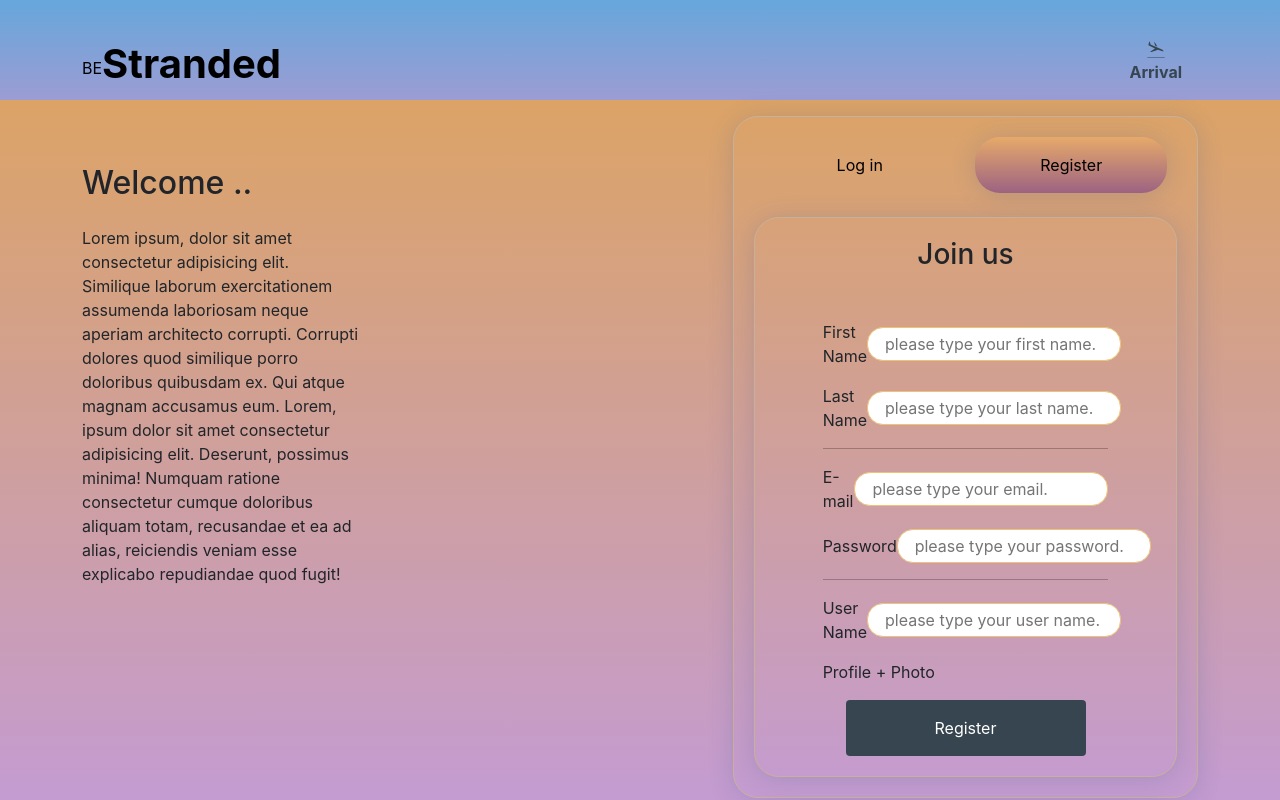
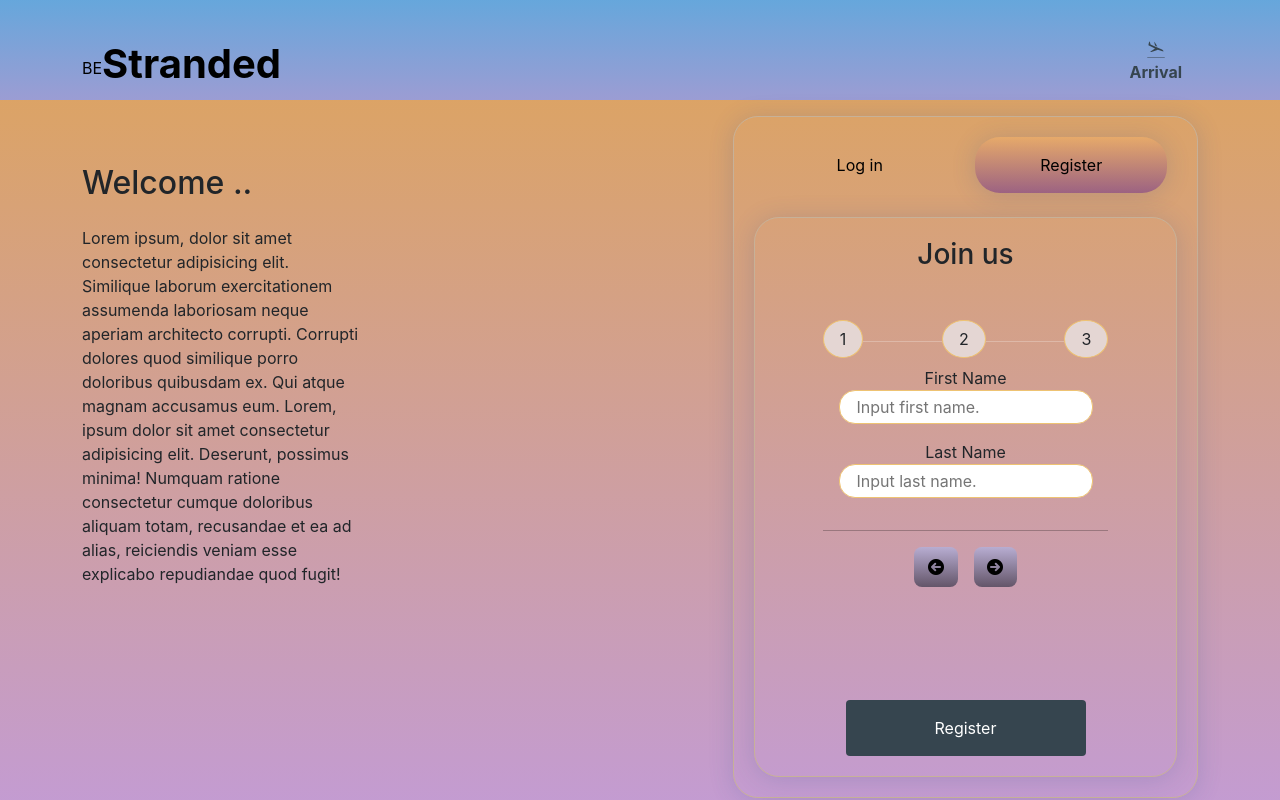
Before and after one commit to Mostafa-Eltazy/Stranded, a React (Create React App) app in the folder application/: page / in a window 1280 px wide. Both pictures are taken after a click on the button "Register". Shown: the top 800 px of the page. Built offline with nearby package versions, Linux system fonts and the light colour scheme.

Commit message:
Registration form validation with react-hook-form and re-styling

```diff
--- a/application/src/components/LandingComponents/AuthenticationForm.jsx
+++ b/application/src/components/LandingComponents/AuthenticationForm.jsx
@@ -89,7 +89,7 @@ const AuthenticationForm = () => {
                   setAuthData({ ...authData, password: e.target.value })
                 }
               />
-              <label htmlFor="eye">
+              <label style={{cursor:"pointer"}} htmlFor="eye">
                 <i
                   className={`${
                     hidden ? "far fa-eye-slash" : "far fa-eye"
@@ -102,7 +102,7 @@ const AuthenticationForm = () => {
                 onClick={() => {
                   isHidden(!hidden);
                 }}
-                hidden="true"
+                hidden={true}
               />
             </div>
             {errors.password && (
--- a/application/src/components/LandingComponents/Forms.jsx
+++ b/application/src/components/LandingComponents/Forms.jsx
@@ -1,6 +1,7 @@
 import React, { useState } from "react";
 import AuthenticationForm from "./AuthenticationForm";
 import RegistrationForm from "./RegistrationForm";
+import { StepOne, StepTwo, StepThree } from "./RegistrationForm";
 
 const Forms = () => {
   const [change, setChange] = useState(true);
@@ -25,7 +26,15 @@ const Forms = () => {
           Register{" "}
         </button>
       </div>
-      {change ? <AuthenticationForm /> : <RegistrationForm />}
+      {change ? (
+        <AuthenticationForm />
+      ) : (
+        <RegistrationForm>
+          <StepOne />
+          <StepTwo />
+          <StepThree />
+        </RegistrationForm>
+      )}
     </div>
   );
 };
--- /dev/null
+++ b/application/src/components/LandingComponents/RegistrationBar.jsx
@@ -0,0 +1,62 @@
+import React from "react";
+
+const RegistrationBar = ({ current_index, errors }) => {
+  return (
+    <div className="reg-bar d-flex justify-content-around mb-2">
+      <span
+        className={
+          current_index > 0
+            ? errors.firstName && errors.lastName
+              ? "missing"
+              : "active"
+            : ""
+        }
+      >
+        1
+      </span>
+
+      <hr
+        className={
+          current_index > 0
+            ? errors.firstName && errors.lastName
+              ? "missing"
+              : "active"
+            : ""
+        }
+      />
+      <span
+        className={
+          current_index > 1
+            ? errors.email && errors.password
+              ? "missing"
+              : "active"
+            : ""
+        }
+      >
+        2
+      </span>
+      <hr
+        className={
+          current_index > 1
+            ? errors.email && errors.password
+              ? "missing"
+              : "active"
+            : ""
+        }
+      />
+      <span
+      //   className={
+      //       current_index > 1
+      //         ? errors.userName
+      //           ? "missing"
+      //           : "active"
+      //         : ""
+      //     }
+      >
+        3
+      </span>
+    </div>
+  );
+};
+
+export default RegistrationBar;
--- a/application/src/components/LandingComponents/RegistrationForm.jsx
+++ b/application/src/components/LandingComponents/RegistrationForm.jsx
@@ -1,10 +1,19 @@
-import React from "react";
+import React, { useEffect } from "react";
 import { useState } from "react";
 import { useNavigate } from "react-router-dom";
 import { registerNewUserData } from "./LandingApi";
+import { useForm } from "react-hook-form";
+import RegistrationBar from "./RegistrationBar";
 
-const RegistrationForm = () => {
+const RegistrationForm = ({ children }) => {
   const [userData, setUserData] = useState({});
+  const [currentIndex, setCurrentIndex] = useState(0);
+  const {
+    register,
+    handleSubmit,
+    formState: { errors, isValid },
+  } = useForm();
+
   const nav = useNavigate();
   const handlFormSubmit = async () => {
     try {
@@ -16,92 +25,60 @@ const RegistrationForm = () => {
       console.log("Regestration Failed due to:", err);
     }
   };
+  const navigateSteps = (step) => {
+    if (
+      currentIndex + step < React.Children.toArray(children).length &&
+      currentIndex + step > -1
+    ) {
+      setCurrentIndex(currentIndex + step);
+    }
+  };
+  useEffect(() => {
+    console.log("the user data", userData);
+  }, [userData]);
 
   return (
     <div className="landing-form  d-flex flex-column align-items-center justify-content-between w-100">
       <div className="d-flex flex-column align-items-center justify-content-between w-100">
         <h3 className="mb-5"> Join us</h3>
         <form className="w-75">
-        <div className="d-flex flex-column flex-lg-row align-items-center justify-content-between mb-3">
-            <label htmlFor="first-name">First Name</label>
-            <input
-              type="text"
-              name="first-name"
-              id="first-name"
-              placeholder="please type your first name."
-              onChange={(e) =>
-                setUserData({ ...userData, fname: e.target.value })
-              }
-            />
-          </div>
-          <div className="d-flex flex-column flex-lg-row align-items-center justify-content-between mb-3">
-            <label htmlFor="last-name">Last Name</label>
-            <input
-              type="text"
-              name="last-name"
-              id="last-name"
-              placeholder="please type your last name."
-              onChange={(e) =>
-                setUserData({ ...userData, lname: e.target.value })
-              }
-            />
+          <div className="d-flex flex-column">
+            <RegistrationBar current_index={currentIndex} errors={errors} />
+            {React.Children.map(children, (child) => {
+              return React.cloneElement(child, {
+                userData,
+                setUserData,
+                currentIndex,
+                register,
+                errors,
+              });
+            })}
           </div>
           <hr style={{ backgroundColor: "black", width: "100%" }} />
-          <div className="d-flex flex-column flex-lg-row align-items-center justify-content-between mb-3">
-            <label htmlFor="email">E-mail</label>
-            <input
-              type="email"
-              name="email"
-              id="email"
-              placeholder="please type your email."
-              onChange={(e) =>
-                setUserData({ ...userData, email: e.target.value })
-              }
-            />
-          </div>
-          <div className="d-flex flex-column flex-lg-row align-items-center justify-content-between mb-3">
-            <label htmlFor="passwword">Password</label>
-            <input
-              type="passwword"
-              name="passwword"
-              id="passwword"
-              placeholder="please type your password."
-              onChange={(e) =>
-                setUserData({ ...userData, password: e.target.value })
-              }
-            />
-          </div>
-          <hr style={{ backgroundColor: "black", width: "100%" }} />
-          <div className="d-flex flex-column flex-lg-row align-items-center justify-content-between mb-3">
-            <label htmlFor="user-name">User Name</label>
-            <input
-              type="text"
-              name="user-name"
-              id="user-name"
-              placeholder="please type your user name."
-              onChange={(e) =>
-                setUserData({ ...userData, username: e.target.value })
-              }
-            />
-          </div>
-          <div className="d-flex flex-column flex-lg-row align-items-center justify-content-between mb-3">
-            <label htmlFor="profile-photo">
-              Profile + Photo
-              <input
-                type="file"
-                name="profile-photo"
-                id="profile-photo"
-                placeholder="please upload your profile photo."
-                style={{ display: "none" }}
-                onChange={(e) =>
-                  setUserData({ ...userData, file: e.target.value })
-                }
-              />
-            </label>
-          </div>
         </form>
+        <div className="d-felx mb-2">
+          <button
+            className="stranded-button-icon-gray"
+            onClick={() => navigateSteps(-1)}
+          >
+            {" "}
+            <i class="fas fa-arrow-circle-left"></i>
+          </button>
+          <button
+            className="stranded-button-icon-gray"
+            onClick={() => navigateSteps(1)}
+          >
+            {" "}
+            <i class="fas fa-arrow-circle-right"></i>
+          </button>
+        </div>
       </div>
-      <button className="stranded-button" onClick={handlFormSubmit}>
+
+      <button
+        className="stranded-button"
+        onClick={handleSubmit(handlFormSubmit)}
+        // disabled={!isValid}
+      >
         {" "}
         Register{" "}
       </button>
@@ -110,3 +87,258 @@ const RegistrationForm = () => {
 };
 
 export default RegistrationForm;
+
+export const StepOne = ({
+  userData,
+  setUserData,
+  currentIndex,
+  register,
+  errors,
+}) => {
+  return (
+    <>
+      <div
+        className={
+          currentIndex === 0
+            ? "d-flex flex-column  align-items-center justify-content-between mb-3"
+            : "d-none"
+        }
+      >
+        <label htmlFor="first-name">First Name</label>
+        <input
+          type="text"
+          name="first-name"
+          id="first-name"
+          defaultValue={userData?.fname || null}
+          {...register("firstName", {
+            required: { value: true, message: "First Name is a Requirment" },
+            // pattern: {
+            //   value: /^[\w'\-,.][^0-9_!¡?÷?¿/\\+=@#$%ˆ&*(){}|~<>;:[\]]{2,}$/,
+            //   message: "Invalid Syntax",
+            // },
+          })}
+          placeholder="Input first name."
+          onChange={(e) => setUserData({ ...userData, fname: e.target.value })}
+        />
+      </div>
+      {errors.firstName && (
+        <small
+          className={
+            currentIndex === 0
+              ? "form-alert align-self-center mt-2 mb-3"
+              : "d-none"
+          }
+        >
+          <i className="fas fa-exclamation-triangle mr-2"></i>
+          <span className="px-1">{errors.firstName.message}</span>
+        </small>
+      )}
+      <div
+        className={
+          currentIndex === 0
+            ? "d-flex flex-column  align-items-center justify-content-between mb-3"
+            : "d-none"
+        }
+      >
+        <label htmlFor="last-name">Last Name</label>
+        <input
+          type="text"
+          name="last-name"
+          id="last-name"
+          defaultValue={userData?.lname || null}
+          placeholder="Input last name."
+          {...register("lastName", {
+            required: { value: true, message: "Last Name is a Requirment" },
+            // pattern: {
+            //   value: /^[\w'\-,.][^0-9_!¡?÷?¿/\\+=@#$%ˆ&*(){}|~<>;:[\]]{2,}$/,
+            //   message: "Invalid Syntax",
+            // },
+          })}
+          onChange={(e) => setUserData({ ...userData, lname: e.target.value })}
+        />
+      </div>
+      {errors.lastName && (
+        <small
+          className={
+            currentIndex === 0
+              ? "form-alert align-self-center mt-2 mb-3"
+              : "d-none"
+          }
+        >
+          <i className="fas fa-exclamation-triangle mr-2"></i>
+          <span className="px-1">{errors.lastName.message}</span>
+        </small>
+      )}
+    </>
+  );
+};
+
+export const StepTwo = ({
+  userData,
+  setUserData,
+  currentIndex,
+  register,
+  errors,
+}) => {
+  const [hidden, isHidden] = useState(true);
+
+  return (
+    <>
+      <div
+        className={
+          currentIndex === 1
+            ? "d-flex flex-column  align-items-center justify-content-between mb-3"
+            : "d-none"
+        }
+      >
+        <label htmlFor="email">E-mail</label>
+        <input
+          type="email"
+          name="email"
+          id="email"
+          defaultValue={userData?.email || null}
+          placeholder="Input Email."
+          {...register("email", {
+            required: { value: true, message: "E-mail is a Requirment" },
+            pattern: {
+              value:
+              /^([a-zA-Z0-9_\-\.]+)@([a-zA-Z0-9_\-\.]+)\.([a-zA-Z]{2,5})$/,
+              message: "Invalid E-mail !",
+            },
+          })}
+          onChange={(e) => setUserData({ ...userData, email: e.target.value })}
+        />
+      </div>
+      {errors.email && (
+        <small
+          className={
+            currentIndex === 1
+              ? "form-alert align-self-center mt-2 mb-3"
+              : "d-none"
+          }
+        >
+          <i className="fas fa-exclamation-triangle mr-2"></i>
+          <span className="px-1">{errors.email.message}</span>
+        </small>
+      )}
+      <div
+        className={
+          currentIndex === 1
+            ? "d-flex flex-column  align-items-center justify-content-between mb-3"
+            : "d-none"
+        }
+      >
+        <label htmlFor="password">Password</label>
+        <input
+          type={hidden ? "password" : "text"}
+          name="password"
+          id="password"
+          placeholder="Input password."
+          defaultValue={userData?.password || null}
+          {...register("password", {
+            required: { value: true, message: "Password is a Requirment" },
+          })}
+          onChange={(e) =>
+            setUserData({ ...userData, password: e.target.value })
+          }
+        />
+        <label style={{cursor:"pointer"}} htmlFor="eye">
+          <i
+            className={`${hidden ? "far fa-eye-slash" : "far fa-eye"} mt-2`}
+          ></i>
+        </label>
+        <input
+          type="checkbox"
+          id="eye"
+          onClick={() => {
+            isHidden(!hidden);
+          }}
+          hidden={true}
+        />
+      </div>
+      {errors.password && (
+        <small
+          className={
+            currentIndex === 1
+              ? "form-alert align-self-center mt-2 mb-3"
+              : "d-none"
+          }
+        >
+          <i className="fas fa-exclamation-triangle mr-2"></i>
+          <span className="px-1">{errors.password.message}</span>
+        </small>
+      )}
+    </>
+  );
+};
+
+export const StepThree = ({
+  userData,
+  setUserData,
+  currentIndex,
+  register,
+  errors,
+}) => {
+  return (
+    <>
+      <div
+        className={
+          currentIndex === 2
+            ? "d-flex flex-column  align-items-center justify-content-between mb-3"
+            : "d-none"
+        }
+      >
+        <label htmlFor="user-name">User Name</label>
+        <input
+          type="text"
+          name="user-name"
+          id="user-name"
+          placeholder="your user name."
+          defaultValue={userData?.username || null}
+          {...register("userName", {
+            required: { value: true, message: "User Name is a Requirment" },
+            // pattern: {
+              //   value: /^(?=[a-zA-Z0-9._]{8,20}$)(?!.*[_.]{2})[^_.].*[^_.]$/,
+              //   message: "Invalid UserName",
+              // },
+            })}
+            onChange={(e) =>
+              setUserData({ ...userData, username: e.target.value })
+            }
+        />
+      </div>
+      {errors.userName && (
+        <small
+          className={
+            currentIndex === 2
+              ? "form-alert align-self-center mt-2 mb-3"
+              : "d-none"
+          }
+        >
+          <i className="fas fa-exclamation-triangle mr-2"></i>
+          <span className="px-1">{errors.userName.message}</span>
+        </small>
+      )}
+      <div
+        className={
+          currentIndex === 2
+            ? "d-flex flex-column  align-items-center justify-content-between mb-3"
+            : "d-none"
+        }
+      >
+        <label htmlFor="profile-photo">
+          Profile + Photo
+          <input
+            type="file"
+            name="profile-photo"
+            id="profile-photo"
+            placeholder="please upload your profile photo."
+            defaultValue={userData?.file || null}
+            style={{ display: "none" }}
+            onChange={(e) => setUserData({ ...userData, file: e.target.value })}
+          />
+        </label>
+      </div>
+    </>
+  );
+};
--- a/application/src/style/landingLayout.scss
+++ b/application/src/style/landingLayout.scss
@@ -1,25 +1,21 @@
 .landing-form {
-
   display: flex;
   flex-direction: column;
   align-items: flex-start;
   justify-content: flex-start;
   // background:linear-gradient(rgba(196, 102, 0, 0.6), rgba(155, 89, 182, 0.6));
-    ;
   padding: 1.25rem;
   border-radius: 25px;
-    border: 1px solid #C7B198;
+  border: 1px solid #c7b198;
   box-shadow: 0 2px 25px rgba(53, 85, 151, 0.2);
   min-height: 35rem;
-
 
   label {
     // width: 100%;
     // margin-bottom: 1.5rem;
-
   }
   input {
-        border: 0.25px solid #EEC373;
+    border: 0.25px solid #eec373;
     outline: none;
     border-radius: 16px;
     // margin-left: 1.5rem;
@@ -27,19 +23,77 @@
     float: right;
     text-indent: 15px;
     line-height: 30px;
-
-
   }
-    input:focus{
+  input:focus {
     outline: none;
-        border: 1px solid #EEC373;
+    border: 1px solid #eec373;
     box-shadow: 0 2px 25px rgba(53, 85, 151, 0.5);
-
-
   }
-
 }
 
 .form-alert {
-    color:#ce2029
+  color: #ce2029;
 }
+
+.reg-bar {
+  span {
+    border: 1px solid #eec373;
+    border-radius: 50%;
+    padding: 0.4rem 1rem;
+    list-style-type: none;
+    background: rgba(230, 221, 221, 0.884);
+    &.active {
+      border: 1px solid #89c25b;
+    }
+    &.missing {
+        border: 1px solid #e6685f;
+      }
+  }
+  hr {
+    position: relative;
+    top: 5px;
+    width: 100%;
+    background: #fff;
+    &.active {
+      background: #00ff37;
+    }
+    &.missing {
+        background: #e20808;
+      }
+  }
+}
+
+#progressbar li:before {
+  content: counter(step);
+  counter-increment: step;
+  width: 20px;
+  line-height: 20px;
+  display: block;
+  font-size: 10px;
+  color: #333;
+  background: white;
+  border-radius: 3px;
+  margin: 0 auto 5px auto;
+}
+/*progressbar connectors*/
+#progressbar li:after {
+  content: "";
+  width: 100%;
+  height: 2px;
+  background: white;
+  position: absolute;
+  left: -50%;
+  top: 9px;
+  z-index: -1; /*put it behind the numbers*/
+}
+#progressbar li:first-child:after {
+  /*connector not needed before the first step*/
+  content: none;
+}
+/*marking active/completed steps green*/
+/*The number of the step and the connector before it = green*/
+#progressbar li.active:before,
+#progressbar li.active:after {
+  background: #27ae60;
+  color: white;
+}
--- a/application/src/style/stranded.scss
+++ b/application/src/style/stranded.scss
@@ -57,6 +57,13 @@ $screen_size__xxs: 425px; // phone
     background: linear-gradient(
       rgba(255, 187, 0, 0.6),
       rgba(155, 29, 29, 0.678)
+    );
+  }
+  &-gray {
+    @extend .stranded-button-icon;
+    background: linear-gradient(
+      rgba(170, 183, 236, 0.6),
+      rgba(51, 51, 71, 0.678)
     );
   }
   &:active {
```
Lines whose indentation alone changed are shown as unchanged.
